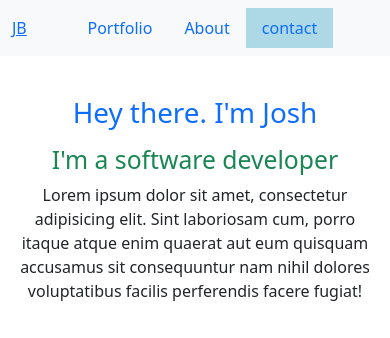
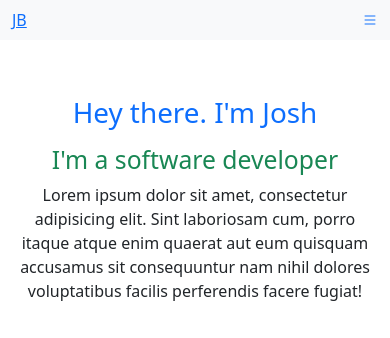
Before and after one commit to Bateyjosue/try-bootstrap, a plain HTML site: page index.html in a window 390 px wide. Shown: the top 338 px of the page. Drawn offline with nearby package versions, Linux system fonts and the light colour scheme.

Commit message:
add responsive nav

```diff
--- a/index.html
+++ b/index.html
@@ -30,7 +30,7 @@
     <div class="navbar fixed-top bg-light text-dark">
       <div class="container-fluid">
         <a href="" class="logo">JB</a>
-        <ul class="nav mx-auto text-dark" id="navbar-example">
+        <ul class="nav mx-auto text-dark d-none d-lg-flex" id="navbar-example">
           <li class="nav-item">
             <a href="#portfolio" class="nav-link">Portfolio</a>
           </li>
@@ -41,6 +41,7 @@
             <a href="#contact" class="nav-link">contact</a>
           </li>
         </ul>
+        <a href="#" class=" d-sm-block d-lg-none"><i class="bi bi-list"></i></a>
       </div>
     </div>
 
```
